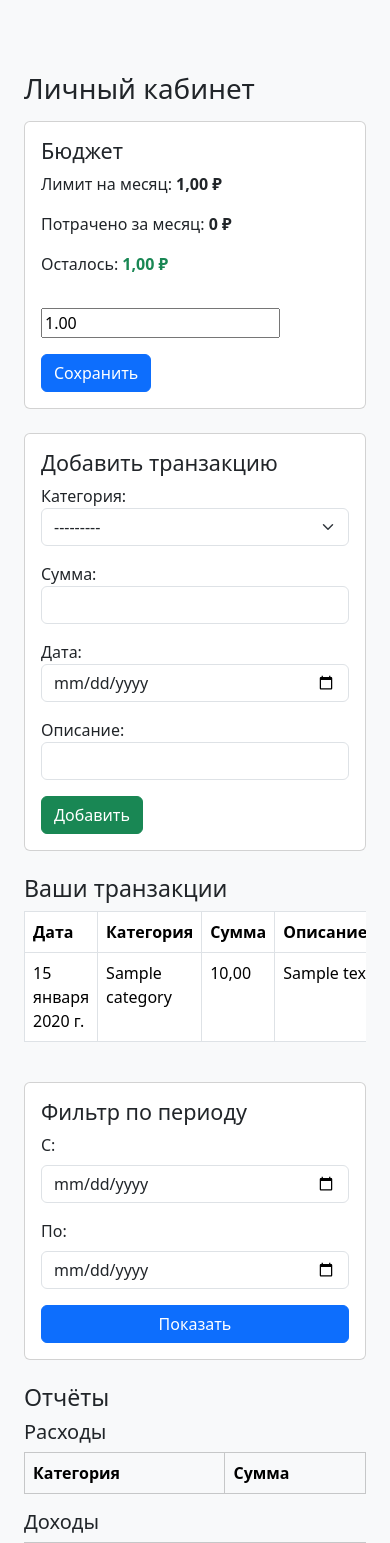
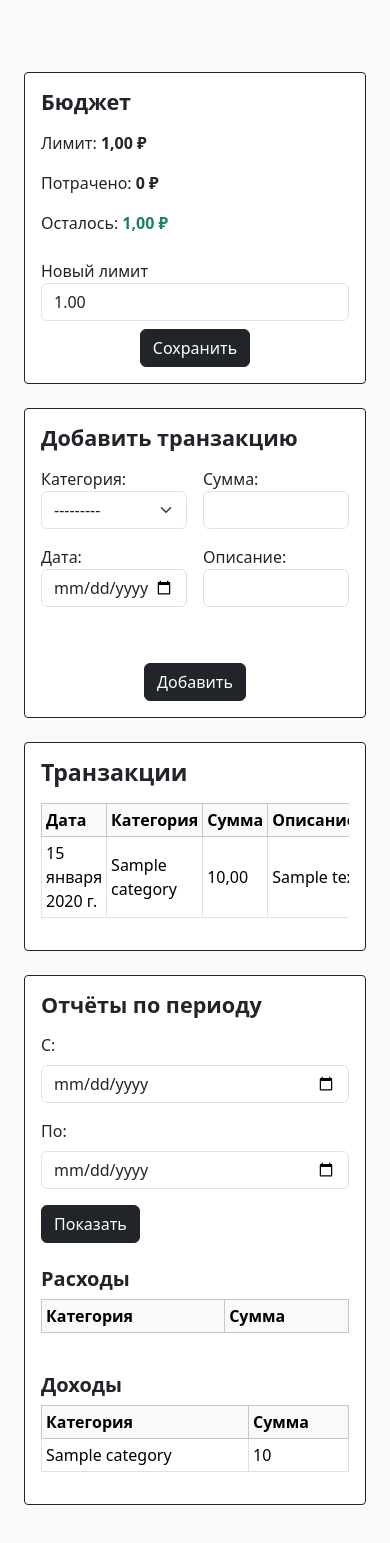
Before and after one commit to A1vot/personal-finance, a Django app: page /dashboard/ in a window 390 px wide. Shown: the part 56-1599 px from the top of the page. Run offline with Django 5.2, Linux system fonts and the light colour scheme; a user stored in the database is signed in; tables that the repository leaves empty hold one stand-in row (values such as "Sample post"); lists and menus that the app fills with data are empty.

Commit message:
Доработка Bootstrap‑оформления ЛК

```diff
--- a/personal_finance/budget/forms.py
+++ b/personal_finance/budget/forms.py
@@ -11,6 +11,7 @@ class BudgetForm(forms.ModelForm):
         widgets = {
             "monthly_limit": forms.NumberInput(
                 attrs={
+                    "class": "form-control",
                     "step": "0.01",
                     "placeholder": "Введите месячный лимит",
                 }
--- a/personal_finance/pages/templates/pages/dashboard.html
+++ b/personal_finance/pages/templates/pages/dashboard.html
@@ -1,24 +1,22 @@
 {% extends "base.html" %}
 
 {% block title %}Личный кабинет{% endblock %}
-
 {% block header %}{% endblock %}
 
 {% block content %}
-
 <body class="bg-light">
 
 <div class="container py-4">
 
-    <h1 class="mb-3">Личный кабинет</h1>
+  <div class="row g-4">
 
     <!-- БЮДЖЕТ -->
-    <div class="card mb-4">
-      <div class="card-body">
-        <h4 class="card-title">Бюджет</h4>
+    <div class="col-lg-4 col-md-6">
+      <div class="bg-white border border-dark border-1 rounded-1 p-3 h-100">
+        <h4 class="fw-semibold mb-3">Бюджет</h4>
 
-        <p>Лимит на месяц: <strong>{{ budget.monthly_limit }} ₽</strong></p>
-        <p>Потрачено за месяц: <strong>{{ monthly_expenses }} ₽</strong></p>
+        <p>Лимит: <strong>{{ budget.monthly_limit }} ₽</strong></p>
+        <p>Потрачено: <strong>{{ monthly_expenses }} ₽</strong></p>
         <p>
           Осталось:
           <strong class="{% if remaining < 0 %}text-danger{% else %}text-success{% endif %}">
@@ -26,59 +24,64 @@
           </strong>
         </p>
 
-        <form action="/dashboard/" method="post" class="row g-3 mt-3">
+        <form action="/dashboard/" method="post" class="row g-2 mt-3">
           {% csrf_token %}
-          <div class="col-auto">
-            {{ form_budget.monthly_limit }}
-          </div>
-          <div class="col-auto">
-            <button class="btn btn-primary" type="submit">Сохранить</button>
+          <div class="col-12">Новый лимит{{ form_budget.monthly_limit }}</div>
+          <div class="col-12 text-center">
+            <button class="btn btn-dark">Сохранить</button>
           </div>
         </form>
       </div>
     </div>
 
     <!-- ДОБАВЛЕНИЕ ТРАНЗАКЦИИ -->
-    <div class="card mb-4">
-      <div class="card-body">
-        <h4 class="card-title">Добавить транзакцию</h4>
+    <div class="col-lg-8 col-md-6">
+      <div class="bg-white border border-dark border-1 rounded-1 p-3 h-100">
+        <h4 class="fw-semibold mb-3">Добавить транзакцию</h4>
 
         <form action="/dashboard/" method="post" class="row g-3">
           {% csrf_token %}
 
-          <div class="col-md-3">
+          <!-- ВЕРХНИЙ РЯД -->
+          <div class="col-6">
             {{ form.category.label_tag }}
             {{ form.category }}
           </div>
 
-          <div class="col-md-3">
+          <div class="col-6">
             {{ form.amount.label_tag }}
             {{ form.amount }}
           </div>
 
-          <div class="col-md-3">
+          <!-- НИЖНИЙ РЯД -->
+          <div class="col-6">
             {{ form.date.label_tag }}
             {{ form.date }}
           </div>
 
-          <div class="col-md-3">
+          <div class="col-6">
             {{ form.description.label_tag }}
             {{ form.description }}
           </div>
 
-          <div class="col-12">
-            <button class="btn btn-success" type="submit">Добавить</button>
+          <!-- КНОПКА -->
+          <div class="col-12 mt-5 pt-2 text-center">
+            <button class="btn btn-dark">Добавить</button>
           </div>
         </form>
+
       </div>
     </div>
 
+  </div>
+
   <!-- ТРАНЗАКЦИИ -->
-    <h3 class="mt-4">Ваши транзакции</h3>
+  <div class="bg-white border border-dark border-1 rounded-1 p-3 mt-4">
+    <h3 class="fw-semibold mb-3">Транзакции</h3>
 
-    <div class="table-responsive mb-4">
-      <table class="table table-bordered">
-        <thead class="bg-dark text-white">
+    <div class="table-responsive">
+      <table class="table table-bordered table-sm align-middle">
+        <thead class="table-light">
           <tr>
             <th>Дата</th>
             <th>Категория</th>
@@ -94,13 +97,15 @@
             <td>{{ t.date }}</td>
             <td>{{ t.category.name }}</td>
             <td>{{ t.amount }}</td>
-            <td class="desc-col" title="{{ t.description }}">
+            <td class="text-truncate" style="max-width:200px;" title="{{ t.description }}">
               {{ t.description|truncatechars:40 }}
             </td>
             <td>
               <form action="/transactions/delete/{{ t.id }}/" method="post">
                 {% csrf_token %}
-                <button class="btn btn-sm btn-danger" type="submit">Удалить</button>
+                <div class="col-12 text-center">
+                  <button class="btn btn-dark">Удалить</button>
+                </div>
               </form>
             </td>
           </tr>
@@ -108,13 +113,14 @@
         </tbody>
       </table>
     </div>
+  </div>
+
+  <div class="bg-white border border-dark border-1 rounded-1 p-3 mt-4">
+
+  <h4 class="fw-semibold mb-3">Отчёты по периоду</h4>
 
   <!-- ФИЛЬТР -->
-    <div class="card mb-4">
-      <div class="card-body">
-        <h4 class="card-title">Фильтр по периоду</h4>
-
-        <form method="get" action="/dashboard/" class="row g-3">
+  <form method="get" action="/dashboard/" class="row g-3 mb-4">
     <div class="col-md-4">
       <label class="form-label">С:</label>
       <input type="date" name="start" value="{{ request.GET.start }}" class="form-control">
@@ -125,20 +131,17 @@
       <input type="date" name="end" value="{{ request.GET.end }}" class="form-control">
     </div>
 
-          <div class="col-md-4 d-flex align-items-end">
-            <button class="btn btn-primary w-100" type="submit">Показать</button>
+    <div class="col-md-4 d-flex align-items-end text-center">
+      <button class="btn btn-dark">Показать</button>
     </div>
   </form>
-      </div>
-    </div>
 
   <!-- ОТЧЁТЫ -->
-    <h3 class="mt-4">Отчёты</h3>
+  <div class="row g-4">
 
-    <div class="row">
     <div class="col-md-6">
-        <h5>Расходы</h5>
-        <table class="table table-bordered">
+      <h5 class="fw-semibold">Расходы</h5>
+      <table class="table table-bordered table-sm">
         <thead class="table-light">
           <tr>
             <th>Категория</th>
@@ -157,8 +160,8 @@
     </div>
 
     <div class="col-md-6">
-        <h5>Доходы</h5>
-        <table class="table table-bordered">
+      <h5 class="fw-semibold">Доходы</h5>
+      <table class="table table-bordered table-sm">
         <thead class="table-light">
           <tr>
             <th>Категория</th>
@@ -175,10 +178,12 @@
         </tbody>
       </table>
     </div>
+
+  </div>
+
 </div>
 
 </div>
 
 </body>
 {% endblock %}
-</html>
--- a/personal_finance/pages/templates/pages/register.html
+++ b/personal_finance/pages/templates/pages/register.html
@@ -32,7 +32,7 @@
         <input type="password" name="password2" class="form-control" required>
       </div>
 
-      <button type="submit" class="btn w-100" style="background:#333; color:#fff;">Войти</button>
+      <button type="submit" class="btn w-100" style="background:#333; color:#fff;">Зарегестрироваться</button>
 
       <div class="text-center mt-3">
         <a href="/"
--- a/personal_finance/pages/templates/partials/header.html
+++ b/personal_finance/pages/templates/partials/header.html
@@ -20,7 +20,11 @@
       {% if user.is_authenticated %}
         <ul class="navbar-nav ms-auto d-flex align-items-center">
           <li class="nav-item">
-            <span class="navbar-brand mb-0 h1 me-4">{{ user.username }}</span>
+            <span class="navbar-brand mb-0 h1 me-4" style="font-weight:375; position:relative; top:1px;">
+                Личный кабинет: {{ user.username }}
+            </span>
+
+
           </li>
           <li class="nav-item">
             <form action="/logout/" method="post" class="d-inline">
```
Lines whose indentation alone changed are shown as unchanged.
